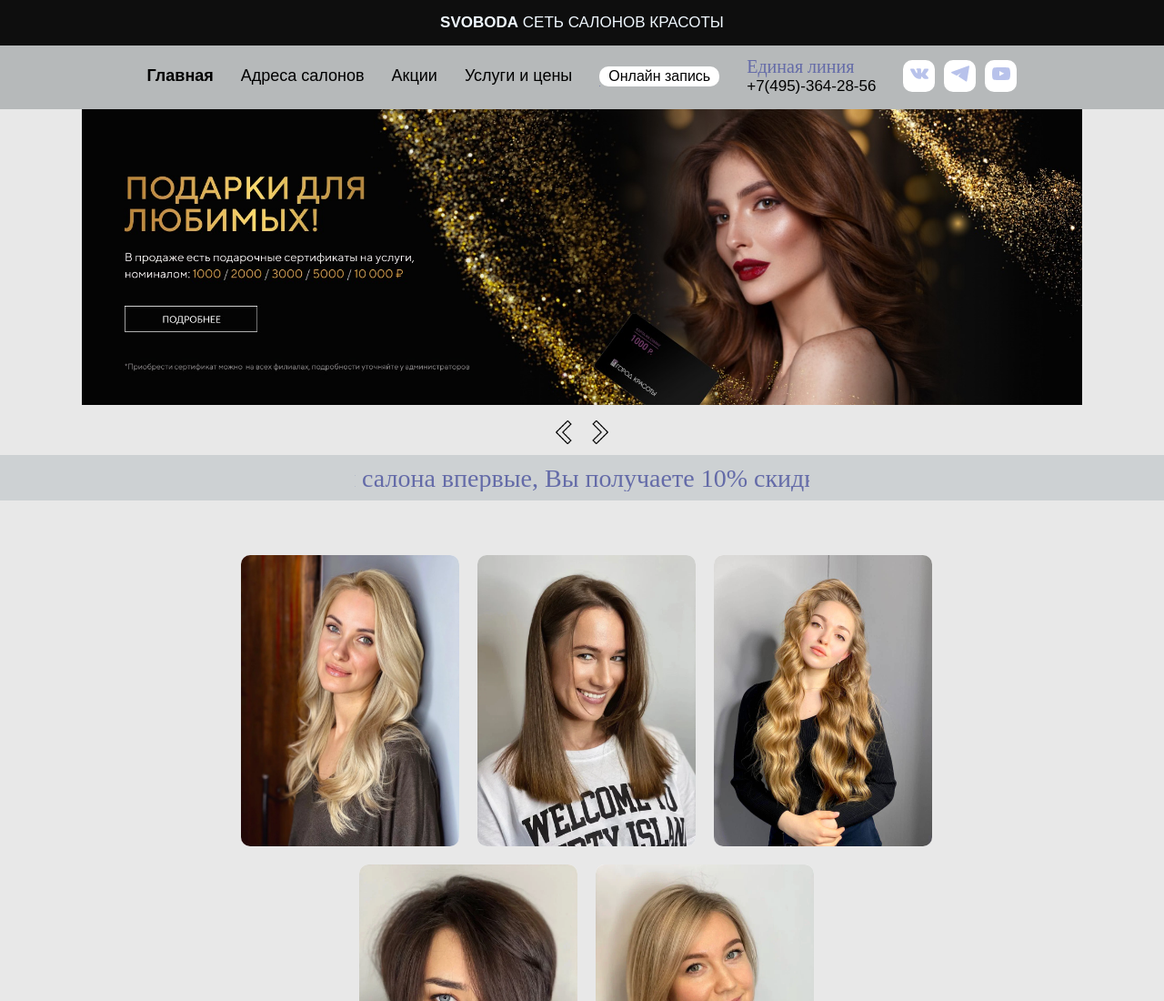
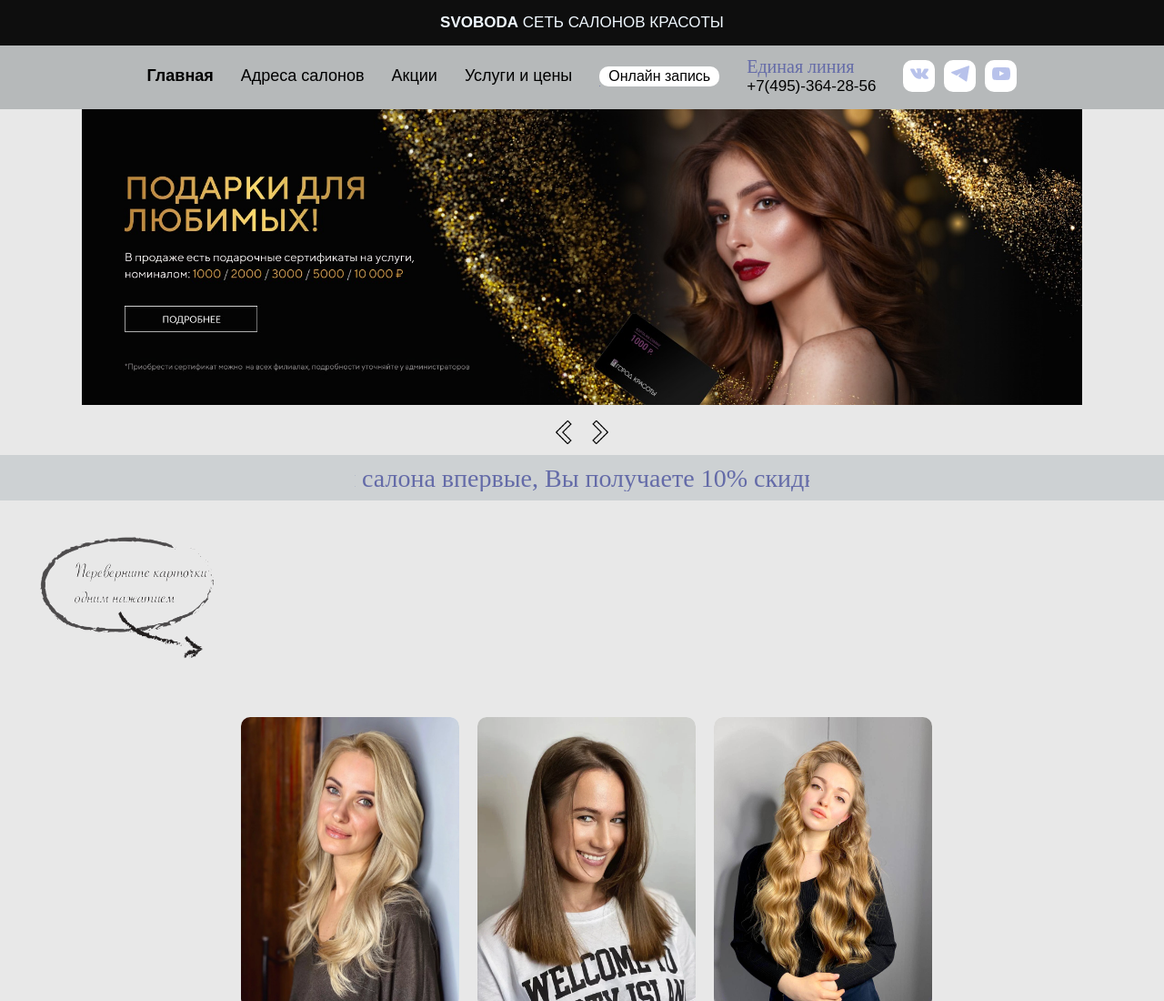
Before and after one commit to Nickita-jusctic/beauty-salon-lending, a plain HTML site: page index.html in a window 1280 px wide. Shown: the top 1100 px of the page at 91% size. Drawn offline with Linux system fonts and the light colour scheme.

Commit message:
Update index.html

```diff
--- a/index.html
+++ b/index.html
@@ -82,6 +82,7 @@
 
 <!-- item cards -->
 <div class="wrapper">
+    <img src="./img:2/892_page-0001-transformed.png" class="wrapper-img" width="250px" alt="">
     <div class="reverse-cards">
     <!-- первая карточка -->
     <div class="card-item">
```
